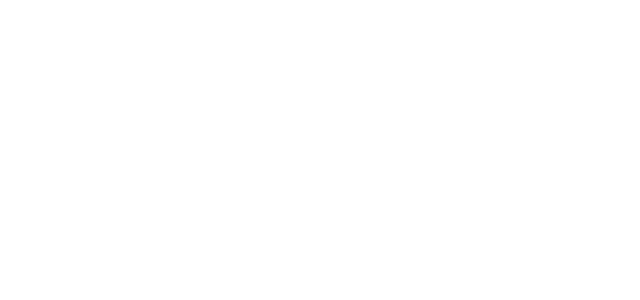
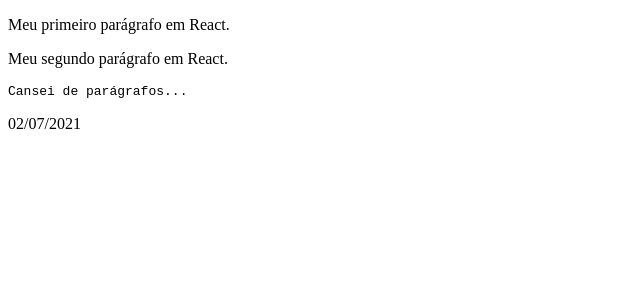
Before and after one commit to marcossouz/lets-code-santander-2a-fase, a React (Create React App) app in the folder 03-react/meu-app/: page / in a window 1280 px wide. Shown: the top 300 px of the page, without its empty margins (0-640 px from the left). Built offline with nearby package versions, Linux system fonts and the light colour scheme.

Commit message:
module components

```diff
--- a/03-react/meu-app/src/App.js
+++ /dev/null
@@ -1,9 +0,0 @@
-function App() {
-  return (
-    <div className="App">
-
-    </div>
-  );
-}
-
-export default App;
--- /dev/null
+++ b/03-react/meu-app/src/components/App.js
@@ -0,0 +1,18 @@
+import React from 'react';
+
+class App extends React.Component {
+  render() {
+    return (
+      <>
+        <p>Meu primeiro parágrafo em React.</p>
+        <p>Meu segundo parágrafo em React.</p>
+        <div>
+          <pre>Cansei de parágrafos...</pre>
+        </div>
+        <p>{new Date().toLocaleDateString("pt-BR")}</p>
+      </>
+    )
+  }
+}
+
+export default App;
--- a/03-react/meu-app/src/index.js
+++ b/03-react/meu-app/src/index.js
@@ -1,6 +1,6 @@
 import React from 'react';
 import ReactDOM from 'react-dom';
-import App from './App';
+import App from './components/App';
 import reportWebVitals from './reportWebVitals';
 
 ReactDOM.render(
```
